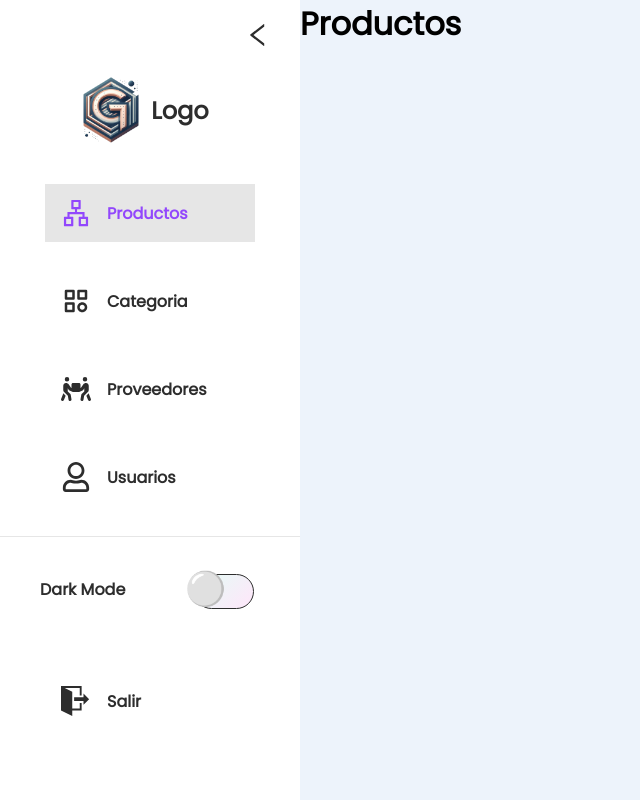
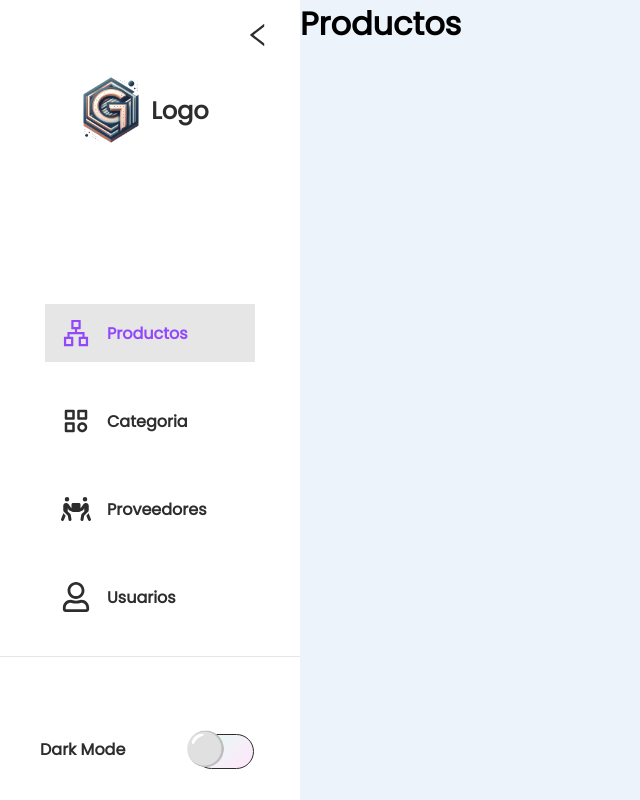
Before and after one commit to JudaCarrillo/backoffice-hub, a React (Vite) app in the folder app-management-system/: page / in a window 1280 px wide. Shown: the top 800 px of the page, without its empty margins (0-640 px from the left). Built offline with nearby package versions, Linux system fonts and the light colour scheme.

Commit message:
centrar arrays de sidebar

```diff
--- a/app-management-system/src/components/sidebar.jsx
+++ b/app-management-system/src/components/sidebar.jsx
@@ -66,7 +66,7 @@ export function Sidebar({sidebarOpen,setSidebarOpen}) {
 
 
             {secundaryLinksArray.map(({icon,label,to})=>(
-                <div className="LinkContainer" key="label">
+                <div className="LinkContainer salirbutton" key="label">
                     <NavLink to={to} className={({isActive})=>`Links${isActive?` active`:``}`}>
                         <div className="LinkIcon">
                             {icon}
@@ -153,7 +153,7 @@ const secundaryLinksArray = [
             display: flex;
             justify-content: center;
             align-items: center;
-            padding-bottom: ${v.lgSpacing};
+            padding-bottom: 144px;
             gap:20px;
             .imgContent{
                 display: flex;
@@ -211,6 +211,11 @@ const secundaryLinksArray = [
                         }
                     }
                 }
+
+        }
+        .salirbutton{
+            position: relative;
+            top: 200px;
         }
         .ThemeContent{
             padding: ${({ isOpen }) => (isOpen ? `10% 10%` : `60px 0px 40px`)};
@@ -303,7 +308,8 @@ const secundaryLinksArray = [
 const Divider = styled.div`
     height: 1px;
     width: 100%;
-    background: ${(props)=>props.theme.bg3}
+    background: ${(props)=>props.theme.bg3};
+    margin-bottom: 40px;
 
 `;
 // #ENDREGION
```
